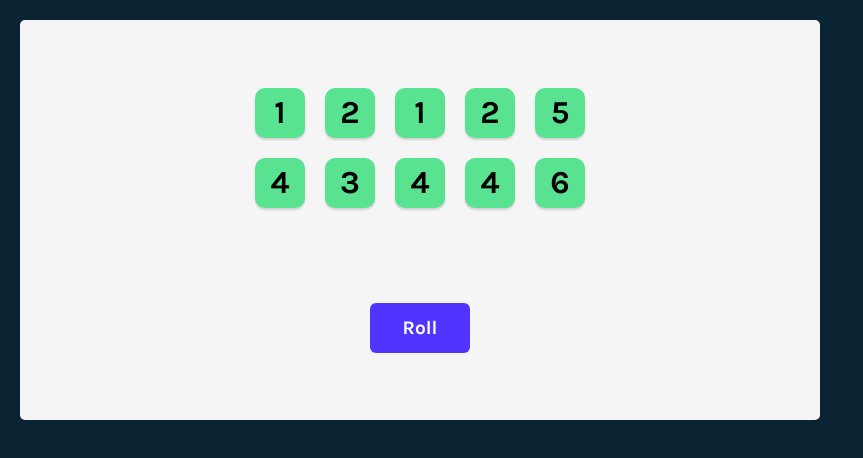
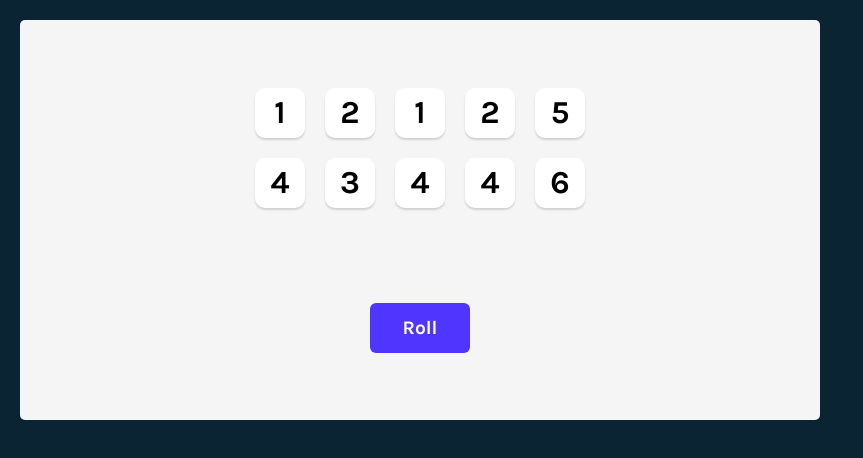
Before and after one commit to emmyobonyo/tenzies, a React (Create React App) app: page / in a window 1280 px wide. Shown: the top 458 px of the page, without its empty margins (0-863 px from the left). Built offline with nearby package versions, Linux system fonts and the light colour scheme; the HTML template or start-up script is replaced by a standard one.

Commit message:
Hold dice

```diff
--- a/src/App.css
+++ b/src/App.css
@@ -39,11 +39,6 @@ main {
   background-color: white;
 }
 
-.die-face-held {
-  background-color: #59E391;
-}
-
-
 .die-num{
   font-size: 2rem;
 }
--- a/src/App.js
+++ b/src/App.js
@@ -11,7 +11,7 @@ function App() {
         newDice.push({
             id: nanoid(),
             value: Math.ceil(Math.random() * 6),
-            isHeld: true
+            isHeld: false
         })
     }
     return newDice
@@ -21,7 +21,13 @@ function App() {
     setDice(allNewDice())
   }
 
-  const diceElements = dice.map(die => <Dice key={die.id} value={die.value} held={die.isHeld}/>)
+  function holdDice(id){
+     return setDice(dice => dice.map(die => {
+             return die.id === id ? { ...die, isHeld: !die.isHeld} : die
+            }))
+  }
+
+  const diceElements = dice.map(die => (<Dice key={die.id} id={die.id} value={die.value} held={die.isHeld} holdDice={() => holdDice(die.id)}/>))
 
   return (
     <div className="App">
--- a/src/components/Dice.js
+++ b/src/components/Dice.js
@@ -1,8 +1,11 @@
 import React from 'react'
 
 function Dice(props) {
+  const styles = {
+    backgroundColor: props.held ? '#59E391' : 'white',
+  }
   return (
-    <div className={ props.held ? "die-face-held": "die-face"}>
+    <div className="die-face" style={styles} onClick={props.holdDice}>
       <h2 className="die-num">{props.value}</h2>
     </div>
   )
```
